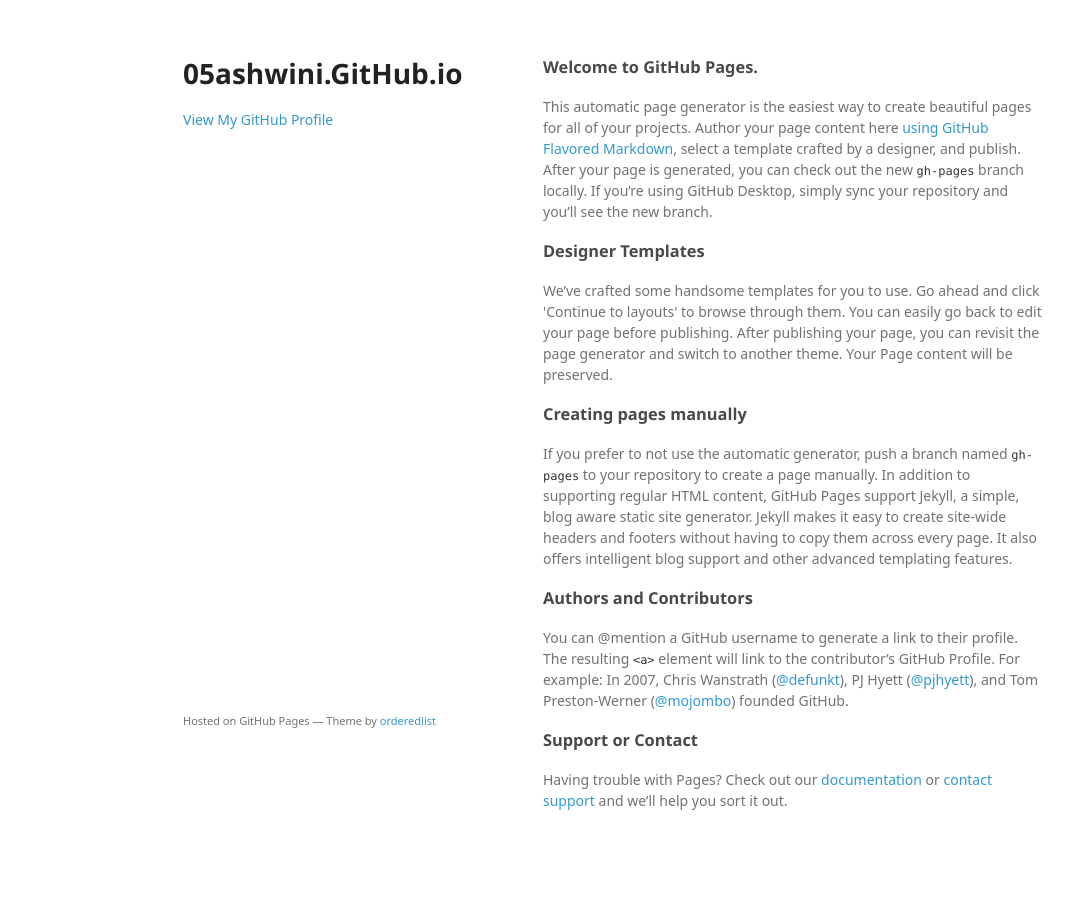
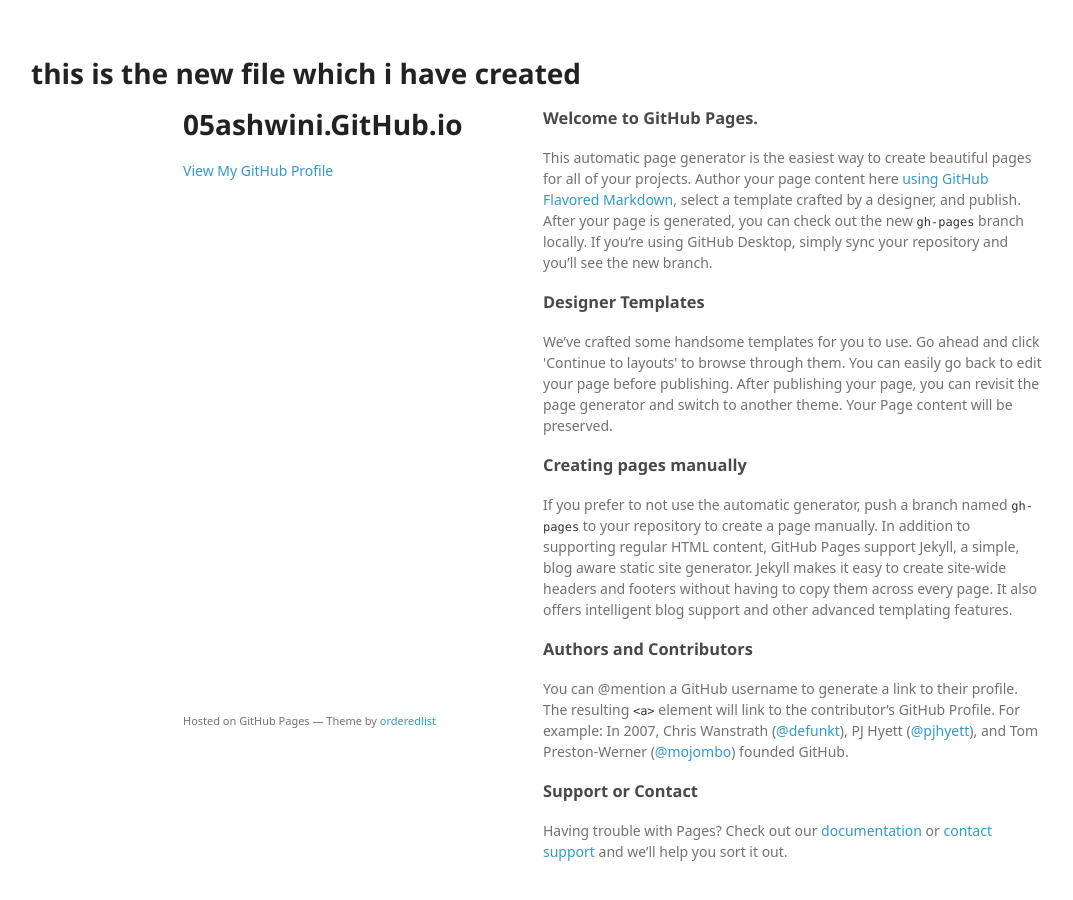
Before and after one commit to 05ashwini/05ashwini.github.io, a plain HTML site: page index.html in a window 1280 px wide. Shown: the whole page, without its empty margins (27-1100 px from the left). Drawn offline with Linux system fonts and the light colour scheme; a web font is replaced by a local one.

Commit message:
Update index.html

```diff
--- a/index.html
+++ b/index.html
@@ -13,6 +13,7 @@
     <![endif]-->
   </head>
   <body>
+    <h1>this is the new file which i have created</h1>
     <div class="wrapper">
       <header>
         <h1>05ashwini.GitHub.io</h1>
```
